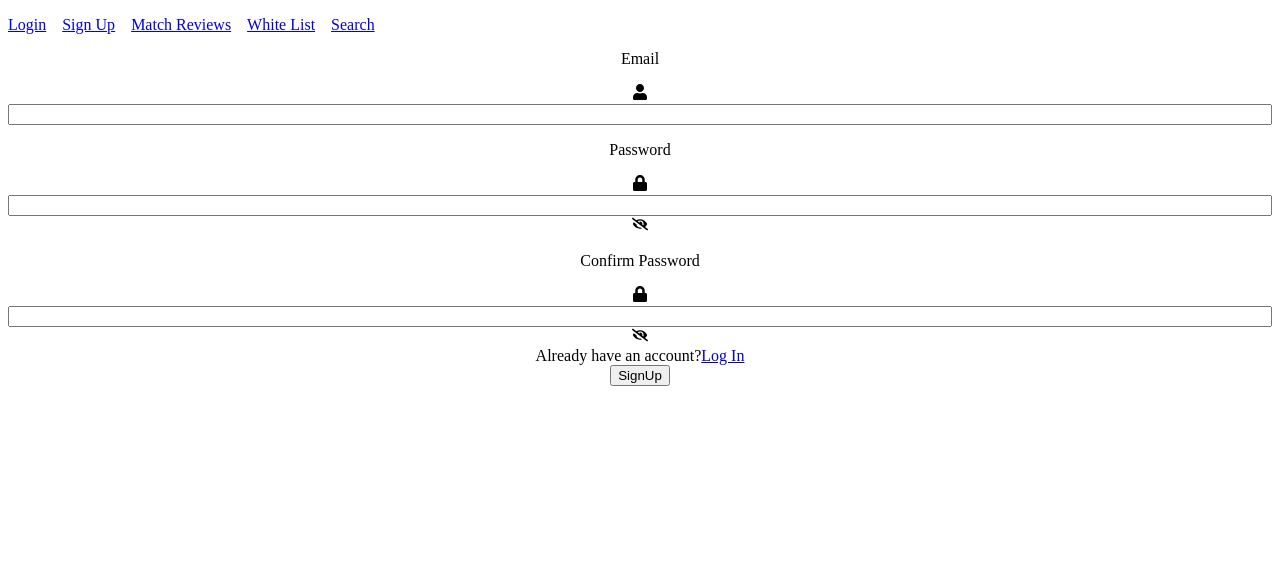
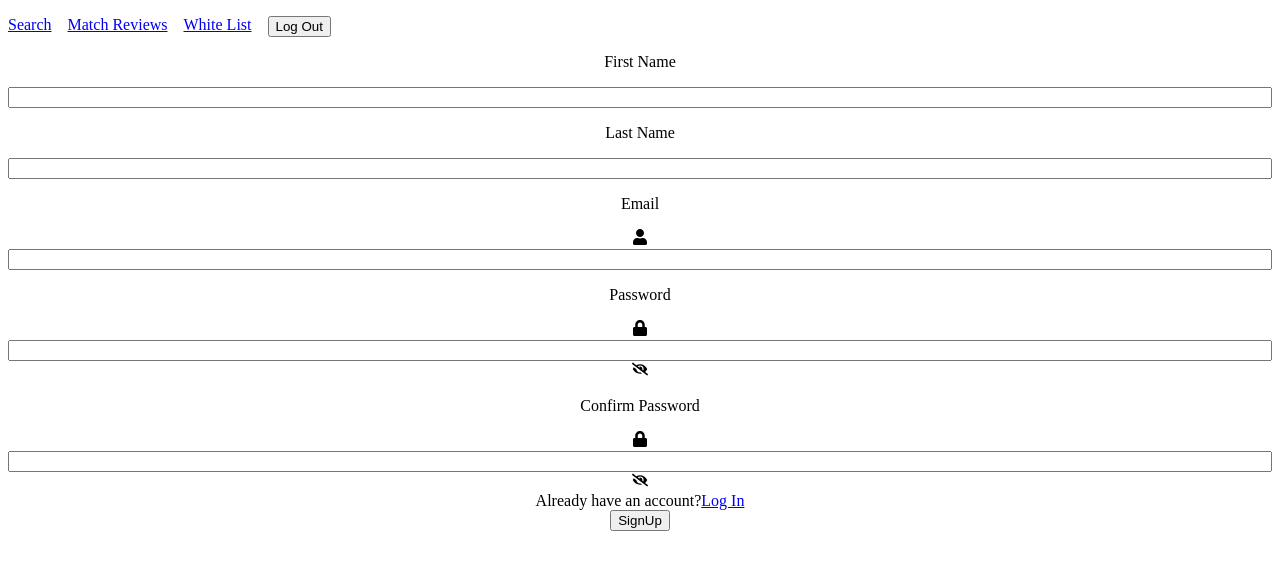
Before and after one commit to ramirolynch/screening-front, a React (Create React App) app: page /signup in a window 1280 px wide. Shown: the top 570 px of the page. Built offline with nearby package versions, Linux system fonts and the light colour scheme; no server answers; sample sign-in values are in the browser's storage.

Commit message:
implemented firebase auth

```diff
--- a/src/Components/LogIn.tsx
+++ b/src/Components/LogIn.tsx
@@ -6,22 +6,23 @@ import { FaEye, FaEyeSlash, FaLock, FaUser } from "react-icons/fa";
 import { signInWithEmailAndPassword } from 'firebase/auth';
 import { auth } from "../firebase";
 import { ScreeningContext } from "../Context/ScreeningContext";
+import { fetchUser, logIn } from "../Services/ScreeningApi";
 
 
 export function LogIn() {
   const [email, setEmail] = useState("");
   const [password, setPassword] = useState("");
   const [passwordShown, setPasswordShown] = useState(false);
-  const { loginUser } = useContext(ScreeningContext);
+  const { loginUser,addFirstName, addLastName, addUserId} = useContext(ScreeningContext);
   let location : any = useLocation();
   let from = location.state?.from?.pathname || "/";
 
   let navigate = useNavigate();
 
-  const loginError = () =>
-    toast.error("Invalid email or password", {
+  const loginError = (msg: any) =>
+    toast.error(`${msg}`, {
       position: "top-right",
-      autoClose: 900,
+      autoClose: 3000,
       hideProgressBar: true,
       closeOnClick: true,
       pauseOnHover: false,
@@ -33,7 +34,7 @@ export function LogIn() {
     e.preventDefault();
 
     if (email.length === 0 || password.length === 0) {
-      loginError();
+      loginError("Please enter both a valid email and a password");
       return;
     } else {
       let formData = new FormData(e.currentTarget);
@@ -47,14 +48,24 @@ export function LogIn() {
           const user = userCredential.user
           //...
           loginUser();
+          navigate(from, { replace: true });
         })
         .catch((error) => {
           const errorCode = error.code;
           const errorMessage = error.message;
+          console.log(errorMessage);
+          loginError("An invalid email and/or password was entered.");
         });
+        logIn(email, password)
+        .then((response) => fetchUser(response.id))
+        .then((data) => {
+          addFirstName(data.first_name);
+          addLastName(data.last_name);
+          addUserId(data.id);
+        })
+        .catch((error) => console.log(error));
       setEmail('');
       setPassword('');
-      navigate(from, { replace: true });
     }
   }
 
--- a/src/Components/Nav.tsx
+++ b/src/Components/Nav.tsx
@@ -1,19 +1,32 @@
 import { useContext } from "react";
-import { Link } from "react-router-dom";
+import { Link, Navigate, useNavigate } from "react-router-dom";
 import { ScreeningContext } from "../Context/ScreeningContext";
+import {getAuth, signOut} from "firebase/auth"
+import { auth } from "../firebase";
 
 export function Nav() {
 
     let { user_id, authenticated } = useContext(ScreeningContext);
+    const navigate = useNavigate();
+
+    const user = auth.currentUser;
+
+    function handleClick (){
+
+        signOut(auth).then(() => {
+            navigate('/');
+        })
+    }
+
     return(
         <div>
             <nav>
                 <ul>
-                <li><Link to='login'>Login</Link></li>
-                    <li><Link to='signup'>Sign Up</Link></li>
-                    <li><Link to={`matchreview/${user_id}`}>Match Reviews</Link></li>
-                    <li><Link to={`nomatch/${user_id}`}>White List</Link></li>
-                    <li><Link to='/'>Search</Link></li>
+                    {!user && <li><Link to='login'>Login</Link></li>}
+                    {user && <li><Link to='/'>Search</Link></li>}
+                    {user && <li><Link to={`matchreview/${user_id}`}>Match Reviews</Link></li>}
+                    {user && <li><Link to={`nomatch/${user_id}`}>White List</Link></li>}
+                    {user && <li><button onClick={handleClick}>Log Out</button></li>}
                 </ul>
             </nav>
         </div>
--- a/src/Components/RequireAuth.tsx
+++ b/src/Components/RequireAuth.tsx
@@ -3,15 +3,15 @@ import { ReactNode, useContext, useEffect, useState } from "react";
 import { Navigate, useLocation } from "react-router-dom";
 import { ScreeningContext } from "../Context/ScreeningContext";
 import { auth } from "../firebase";
+import { getAuth } from "firebase/auth";
 
 
 export function RequireAuth({ children }: {children :JSX.Element}) {
-    const { authenticated } = useContext(ScreeningContext);
+
+    const user = auth.currentUser;
+
     let location = useLocation();
 
-
-        return authenticated ? children :  <Navigate to="/login" state={{ from: location }} replace />;
-
-
+    return user ? children :  <Navigate to="/login" state={{ from: location }} replace />;
 
 }
--- a/src/Components/SignUp.tsx
+++ b/src/Components/SignUp.tsx
@@ -1,20 +1,25 @@
 import { useContext, useState } from "react";
-import { Link, useNavigate } from "react-router-dom";
+import { Link, useLocation, useNavigate } from "react-router-dom";
 import { ToastContainer, toast } from "react-toastify";
 import "react-toastify/dist/ReactToastify.css";
 import { FaEye, FaEyeSlash, FaLock, FaUser } from "react-icons/fa";
 import { createUserWithEmailAndPassword } from "firebase/auth";
 import { auth } from "../firebase";
 import { ScreeningContext } from "../Context/ScreeningContext";
+import { fetchUser, logIn, signUp } from "../Services/ScreeningApi";
 
 export function SignUp() {
   const [email, setEmail] = useState("");
   const [password, setPassword] = useState("");
+  const [firstName, setFirstName] = useState("");
+  const [lastName, setLastName] = useState("");
   const [confirmPassword, setConfirmPassword] = useState("");
   const [passwordShown, setPasswordShown] = useState(false);
   const [passwordConfirmShown, setPasswordConfirmShown] = useState(false);
-  const { loginUser } = useContext(ScreeningContext);
-
+  const { loginUser, addFirstName,addLastName,addUserId } = useContext(ScreeningContext);
+  let location : any = useLocation();
+  let from = location.state?.from?.pathname || "/";
+  const navigate = useNavigate();
 
   const togglePasswordVisiblity = () => {
     setPasswordShown(passwordShown ? false : true);
@@ -24,7 +29,7 @@ export function SignUp() {
     setPasswordConfirmShown(passwordConfirmShown ? false : true);
   };
 
-  const navigate = useNavigate();
+
 
   const signUpError = () =>
     toast.error("Please enter your email and password", {
@@ -72,7 +77,8 @@ export function SignUp() {
     } else {
 
       let formData = new FormData(e.currentTarget);
-
+      let first_name: string = formData.get("first_name") as string;
+      let last_name: string = formData.get("last_name") as string;
       let email: string = formData.get("email") as string;
       let password: string = formData.get("password") as string;
 
@@ -85,15 +91,46 @@ export function SignUp() {
         const errorMessage = error.message;
       });
 
+      logIn(email, password)
+        .then((response) => fetchUser(response.id))
+        .then((data) => {
+          addFirstName(data.first_name);
+          addLastName(data.last_name);
+          addUserId(data.id);
+        })
+        .catch((error) => console.log(error));
+      signUp(first_name, last_name, email, password)
+      setFirstName("");
+      setLastName("");
       setEmail("");
       setPassword("");
-      navigate("/");
+      navigate(from, { replace: true });
     }
   }
 
   return (
     <div className="loginContainer">
       <form onSubmit={handleSubmit}>
+      <label>
+          <p>First Name</p>
+          <input
+            type="text"
+            name="first_name"
+            id="first_name"
+            value={firstName}
+            onChange={(e) => setFirstName(e.target.value)}
+          />
+        </label>
+        <label>
+          <p>Last Name</p>
+          <input
+            type="text"
+            name="last_name"
+            id="last_name"
+            value={lastName}
+            onChange={(e) => setLastName(e.target.value)}
+          />
+        </label>
 
         <label>
           <p>Email</p>
```
